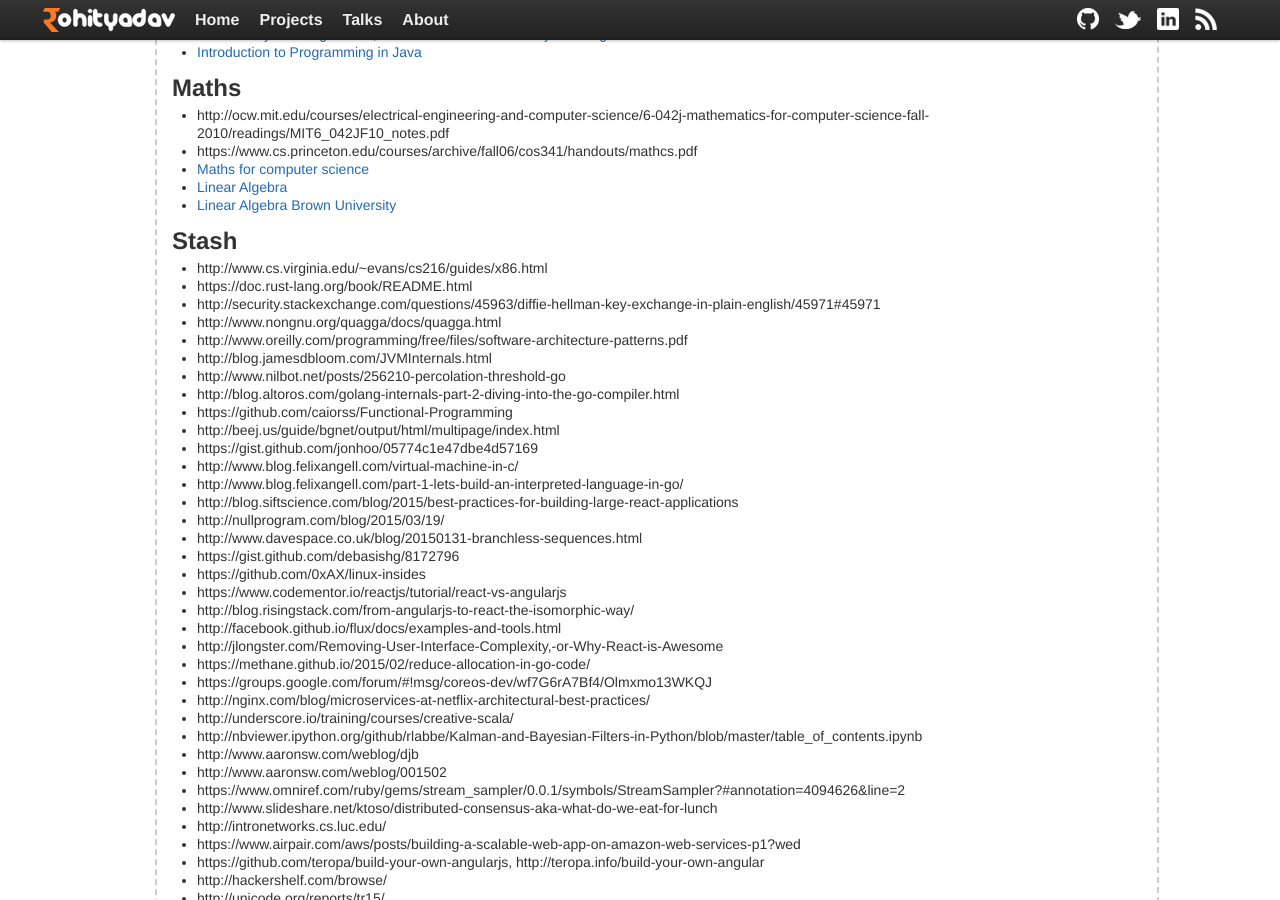
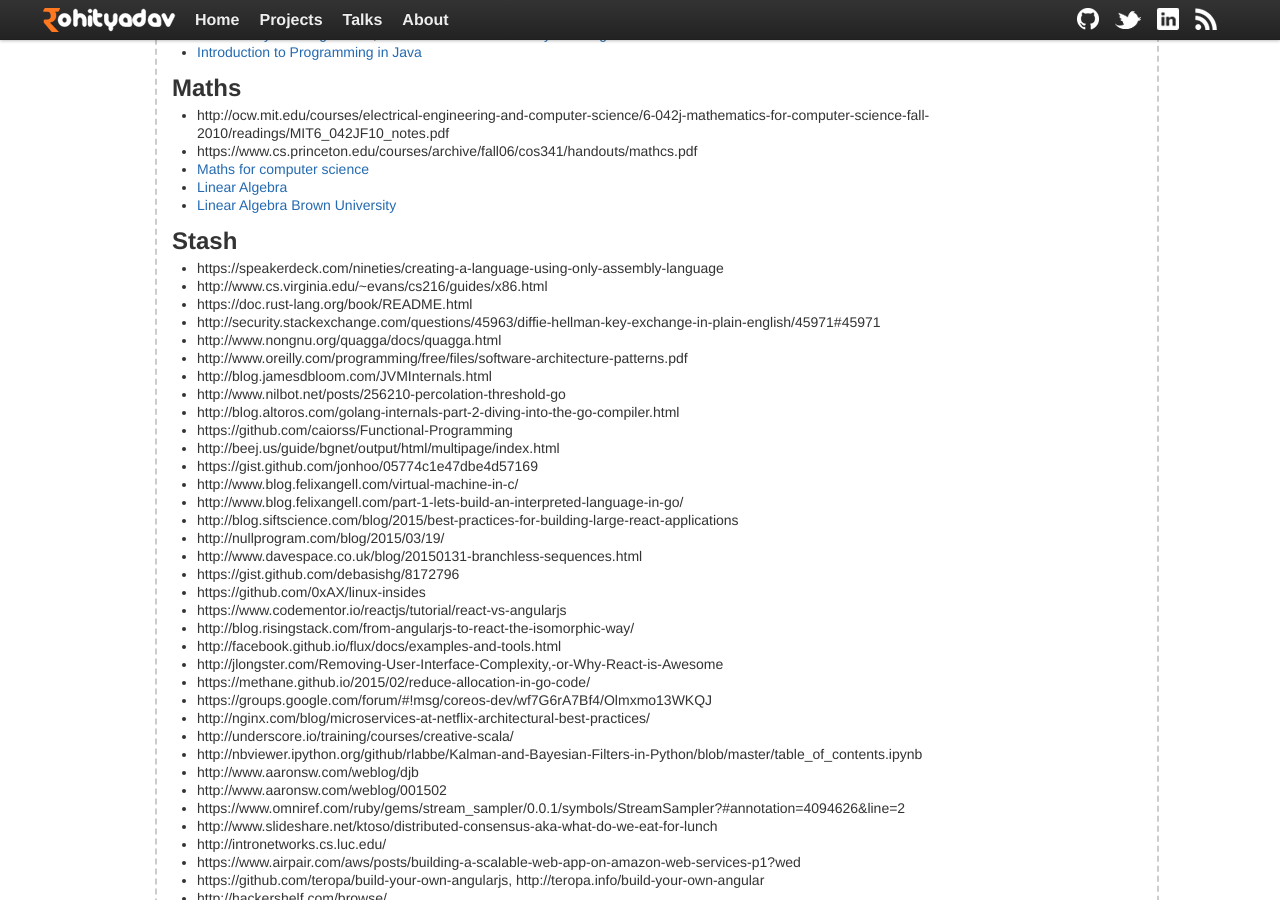
Before and after one commit to rohityadavcloud/rohityadavcloud.github.io, a Jekyll site: the page built from kaizen/index.markdown, in a window 1280 px wide and 900 px high, scrolled down 1313 px. Built offline with Jekyll 4.4.1, drawn with Linux system fonts in a browser that asks for light colours; some of the changed lines change nothing that is shown.

Commit message:
kup;
Signed-off-by: Rohit Yadav <rohit.yadav@shapeblue.com>

```diff
--- a/kaizen/index.markdown
+++ b/kaizen/index.markdown
@@ -101,6 +101,7 @@ Kerala backwaters
 
 ## Stash
 
+- https://speakerdeck.com/nineties/creating-a-language-using-only-assembly-language
 - http://www.cs.virginia.edu/~evans/cs216/guides/x86.html
 - https://doc.rust-lang.org/book/README.html
 - http://security.stackexchange.com/questions/45963/diffie-hellman-key-exchange-in-plain-english/45971#45971
```
